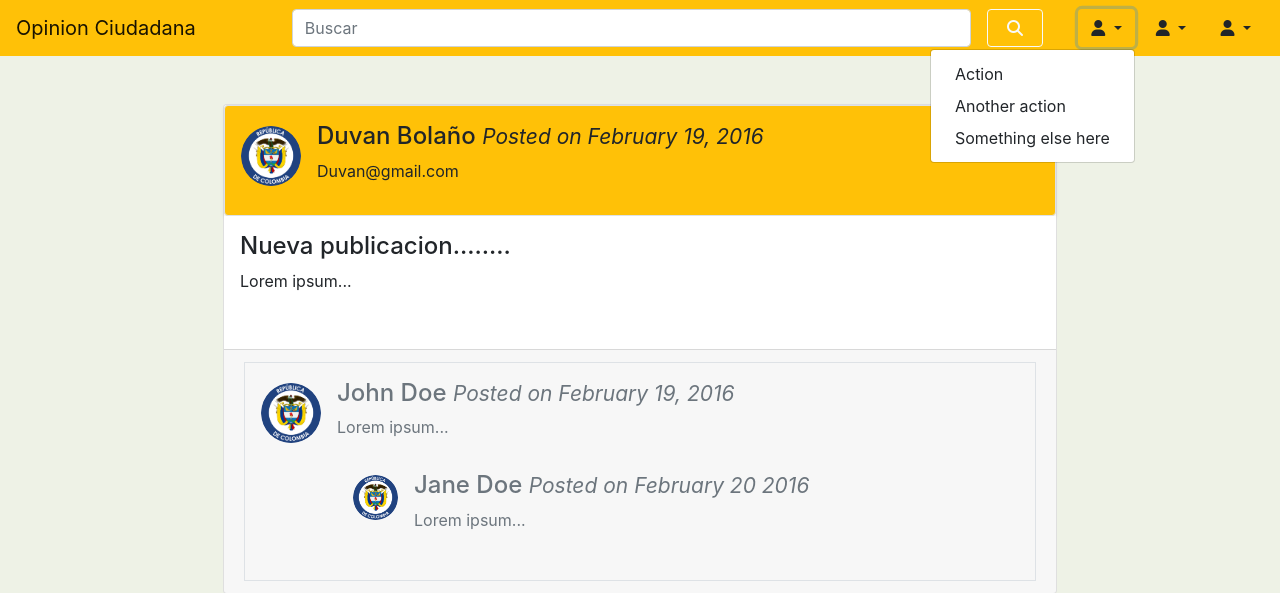
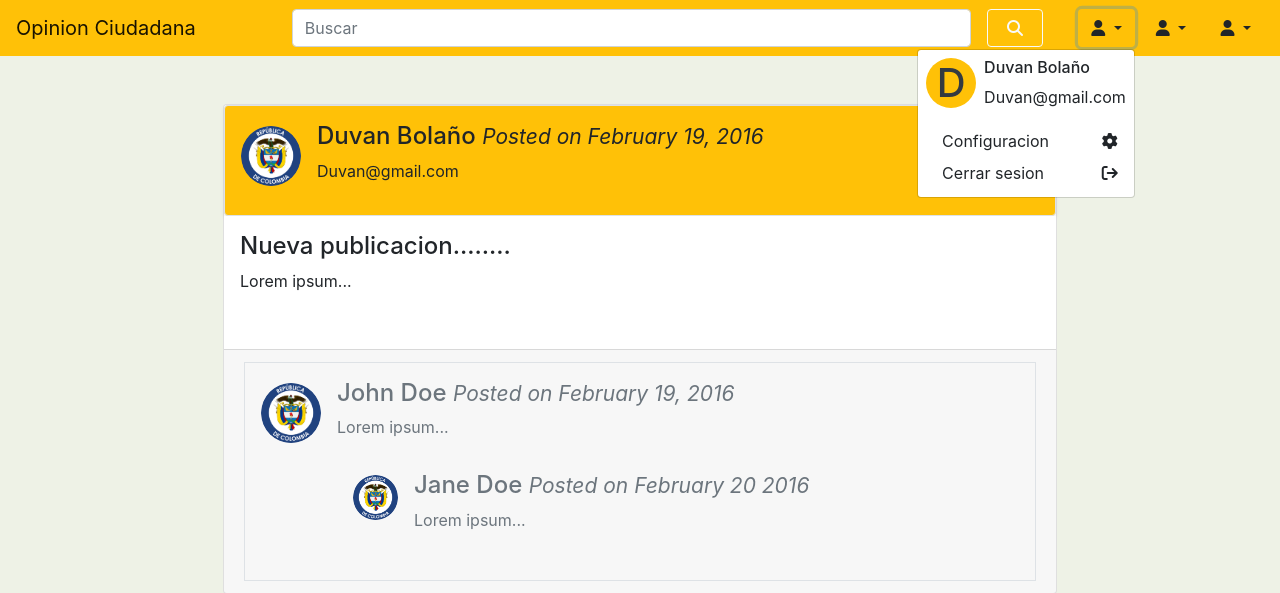
Before and after one commit to Frey182/opinion-ciudadana, a PHP site: page / in a window 1280 px wide, after a click that opens the changed part. Shown: the top 593 px of the page. Run offline with PHP 8.4, Linux system fonts and the light colour scheme; some libraries are stand-ins or nearby versions.

Commit message:
se agrego el boton de cerrar session

```diff
--- a/view/header.php
+++ b/view/header.php
@@ -41,9 +41,25 @@
                                 <i class="fa-solid fa-user"></i>
                             </button>
                             <div class="dropdown-menu dropdown-menu-right" aria-labelledby="dropdownMenu2">
-                                <button class="dropdown-item" type="button">Action</button>
-                                <button class="dropdown-item" type="button">Another action</button>
-                                <button class="dropdown-item" type="button">Something else here</button>
+                                <div class="contedatos d-flex">
+                                    <div class="fondo bg-warning rounded-circle d-flex justify-content-center align-items-center mr-2 ml-2" style="width:50px; height:50px;">
+                                        <h1 class="m-auto text-dark">D</h1>
+                                    </div>
+                                    <div class="text mr-2">
+                                    <h6>Duvan Bolaño</h6>
+                                    <p>Duvan@gmail.com</p>
+                                    </div>
+                                </div>
+                               <div class="conteaccion">
+                                    <div class="d-flex">
+                                        <button class="dropdown-item text-align-left" type="button">Configuracion </button><i class="fa-solid fa-gear text-right mt-2 mr-3"></i>
+                                    </div>
+                                    <div class="d-flex">
+                                        <form action="" method="post" class="d-flex w-100">
+                                        <button class="dropdown-item text-align-left" type="submit" name="enviar" value="logout">Cerrar sesion </button><i class="fa-solid fa-arrow-right-from-bracket  text-right mt-2 mr-3"></i>
+                                        </form>
+                                    </div>
+                                </div>
                             </div>
                         </div>
                         <div class="dropdown ml-2">
```
